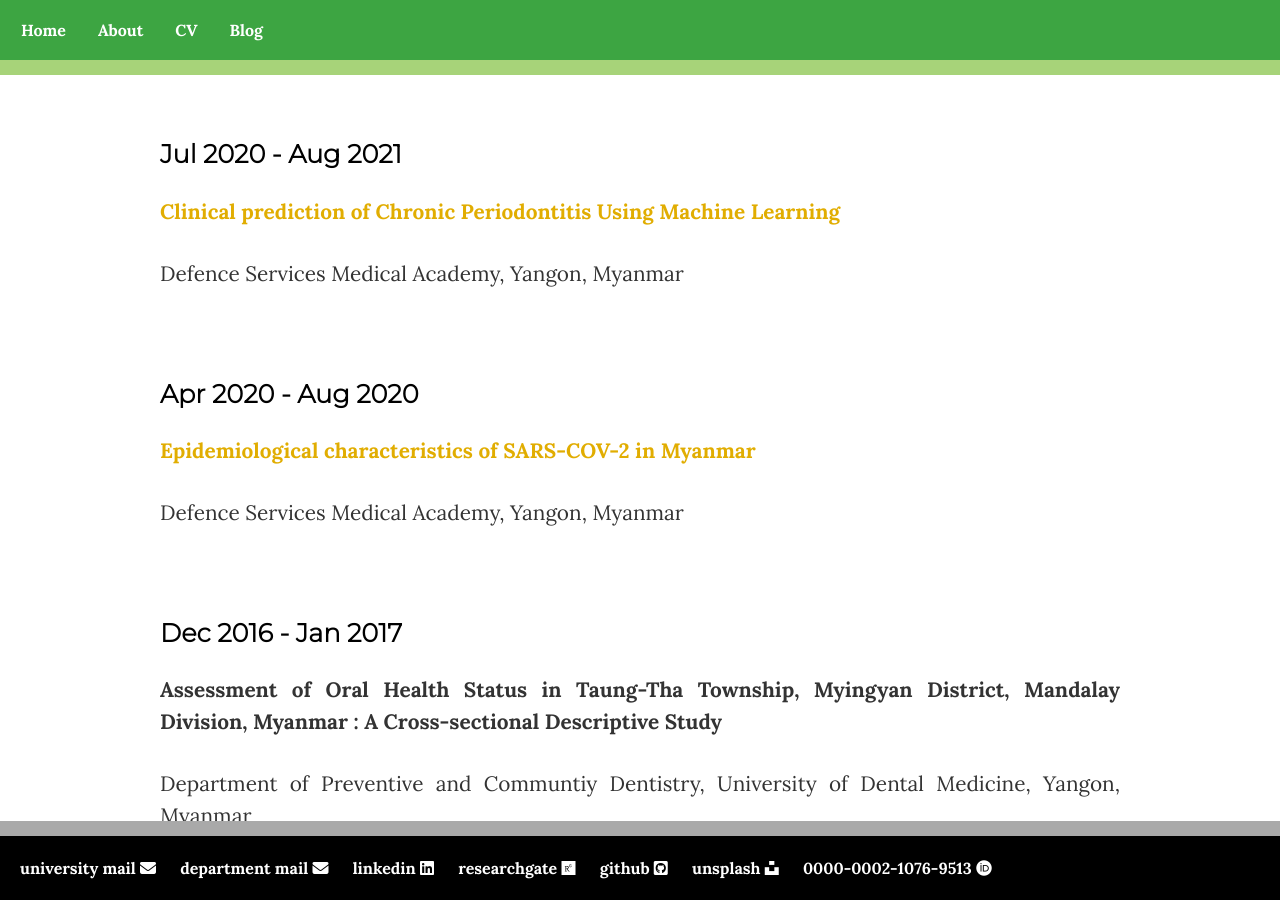
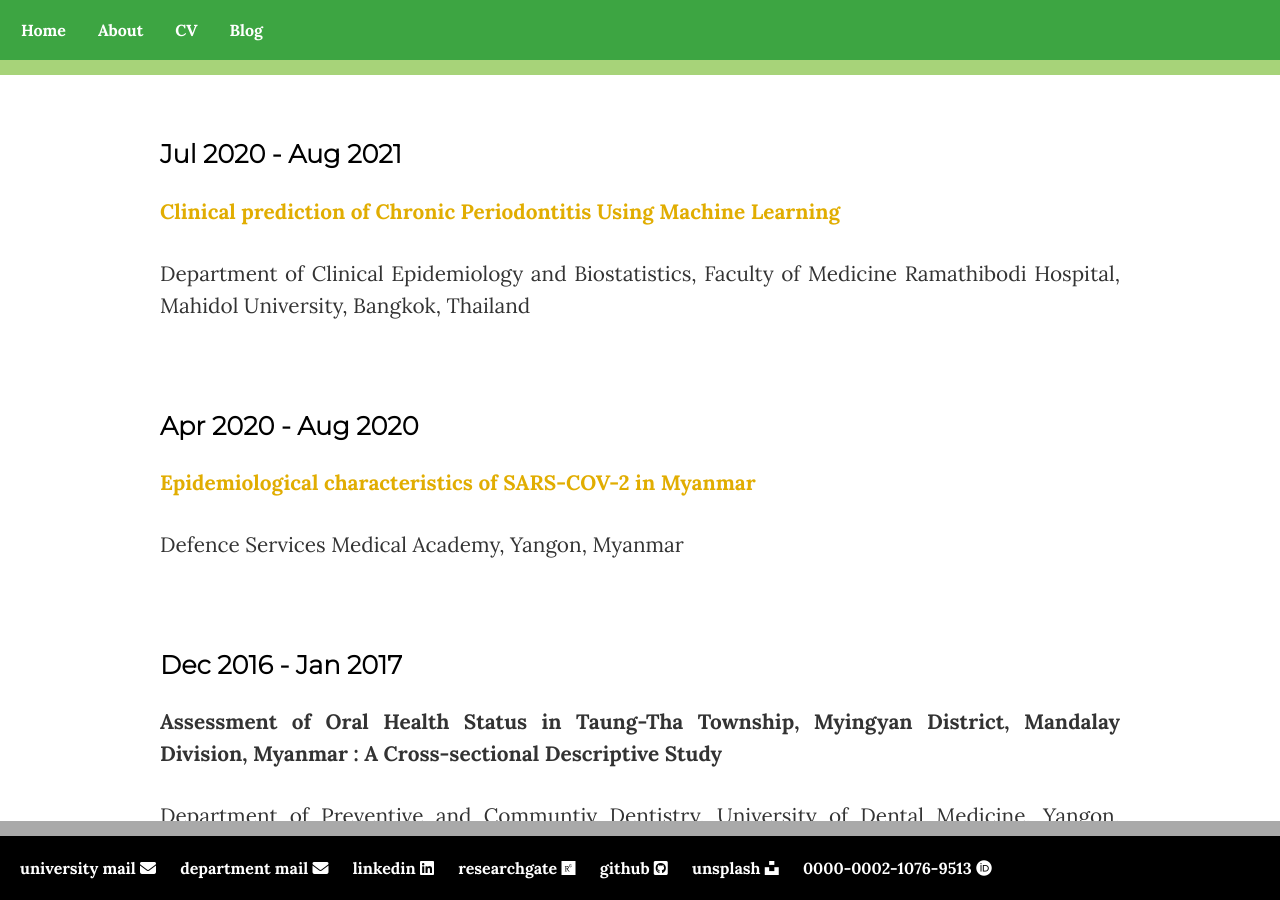
Before and after one commit to finerbrighterlighter/finerbrighterlighter.github.io, a Jekyll site: the page built from cv/index.html, in a window 1280 px wide and 900 px high, scrolled down 2263 px. Built offline with Jekyll 4.4.1, drawn with Linux system fonts in a browser that asks for light colours; nearby versions of some CDN libraries.

Commit message:
layout push

```diff
--- a/cv/index.html
+++ b/cv/index.html
@@ -59,7 +59,7 @@ title: Curriculum vitae
 	<br>
 	<h3>Jul 2020 - Aug 2021</h3>
 		<p><b><a href="https://www.researchgate.net/project/Risk-Factor-based-Diagnosis-for-Chronic-Periodontitis-using-Machine-Learning-Models">Clinical prediction of Chronic Periodontitis Using Machine Learning</a></b></p>
-		<p>Defence Services Medical Academy, Yangon, Myanmar</p>
+		<p>Department of Clinical Epidemiology and Biostatistics, Faculty of Medicine Ramathibodi Hospital, Mahidol University, Bangkok, Thailand</p>
 	<br>
 	<h3>Apr 2020 - Aug 2020</h3>
 		<p><b><a href="https://www.researchgate.net/project/Epidemiology-of-SARS-CoV-2-in-Myanmar">Epidemiological characteristics of SARS-COV-2 in Myanmar</a></b></p>
```
